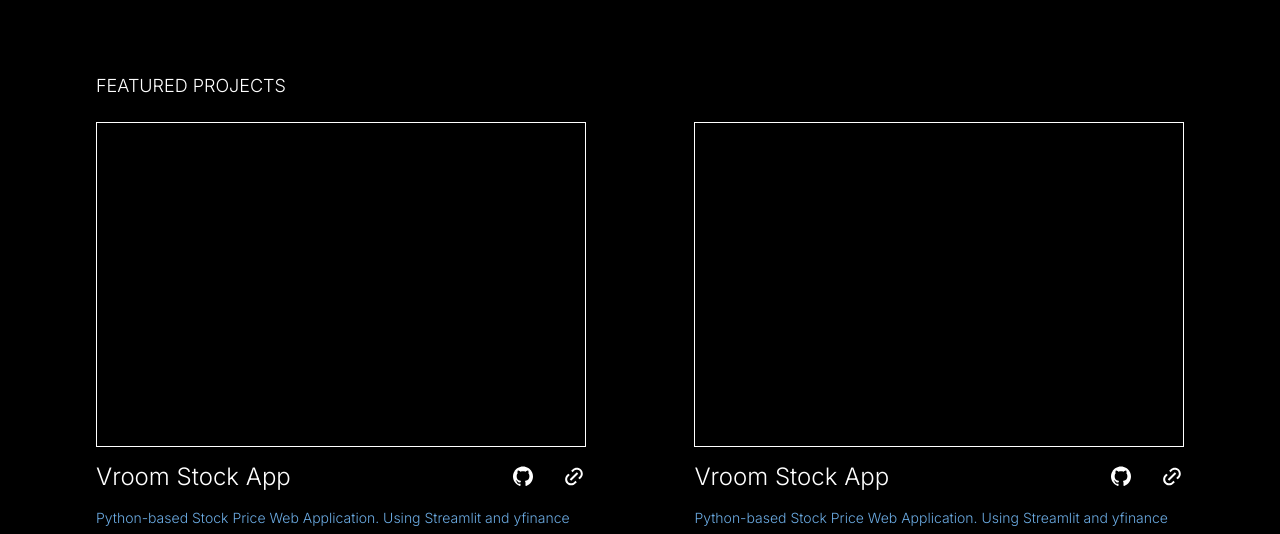
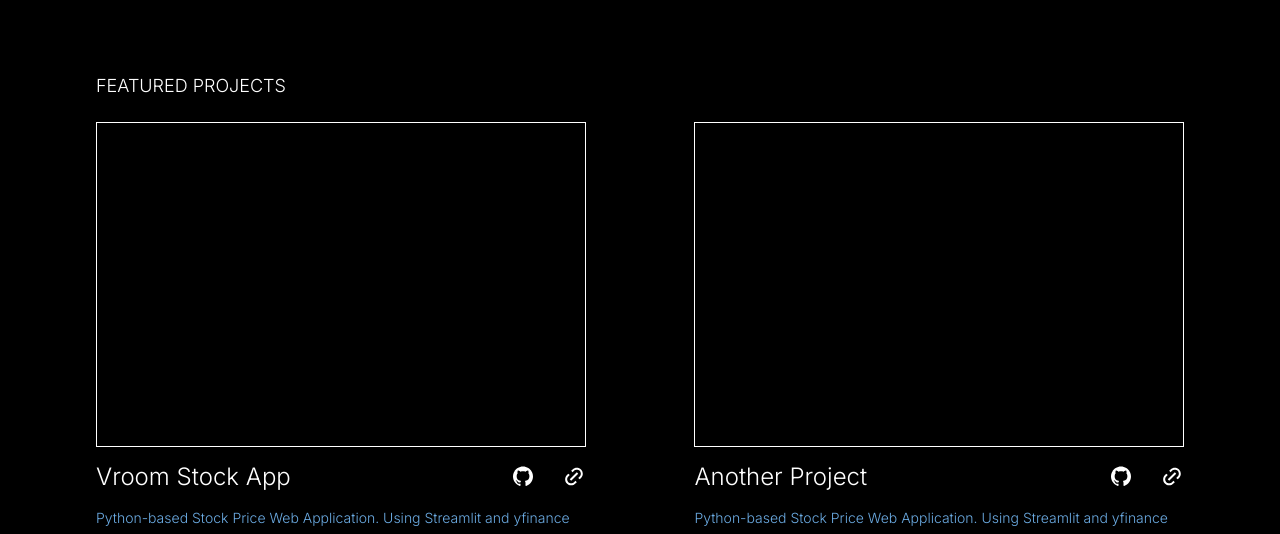
Before and after one commit to rolando1515/website, a Next.js app: page / in a window 1280 px wide. Shown: the part 800-1334 px from the top of the page. Built offline with nearby package versions, Linux system fonts and the light colour scheme.

Commit message:
New project

```diff
--- a/src/ui/components/ProjectCard/projectCard.tsx
+++ b/src/ui/components/ProjectCard/projectCard.tsx
@@ -21,3 +21,24 @@ export function ProjectCard() {
     </Style.Container>
   );
 }
+
+export function ProjectCard1() {
+  return (
+    <Style.Container>
+      <figure></figure>
+      <hgroup>
+        <h3>Another Project</h3>
+        <div>
+          <Github />
+          <LinkIcon />
+        </div>
+      </hgroup>
+
+      <span>
+      Python-based Stock Price Web Application. Using Streamlit and yfinance libraries,
+      this app fetches company information and real-time stock prices for S&P 500 companies.
+      With less than 50 lines of code.
+      </span>
+    </Style.Container>
+  );
+}
--- a/src/ui/containers/Home/FeaturedProjects/featuredProjects.tsx
+++ b/src/ui/containers/Home/FeaturedProjects/featuredProjects.tsx
@@ -1,5 +1,6 @@
 import { ProjectCard } from 'ui/components';
 import { Style } from './styles';
+import { ProjectCard1 } from 'ui/components/ProjectCard/projectCard';
 
 export function FeaturedProjects() {
   return (
@@ -7,7 +8,7 @@ export function FeaturedProjects() {
       <h2>FEATURED PROJECTS</h2>
       <div className="projects">
         <ProjectCard />
-        <ProjectCard />
+        <ProjectCard1 />
       </div>
     </Style.Container>
   );
```
